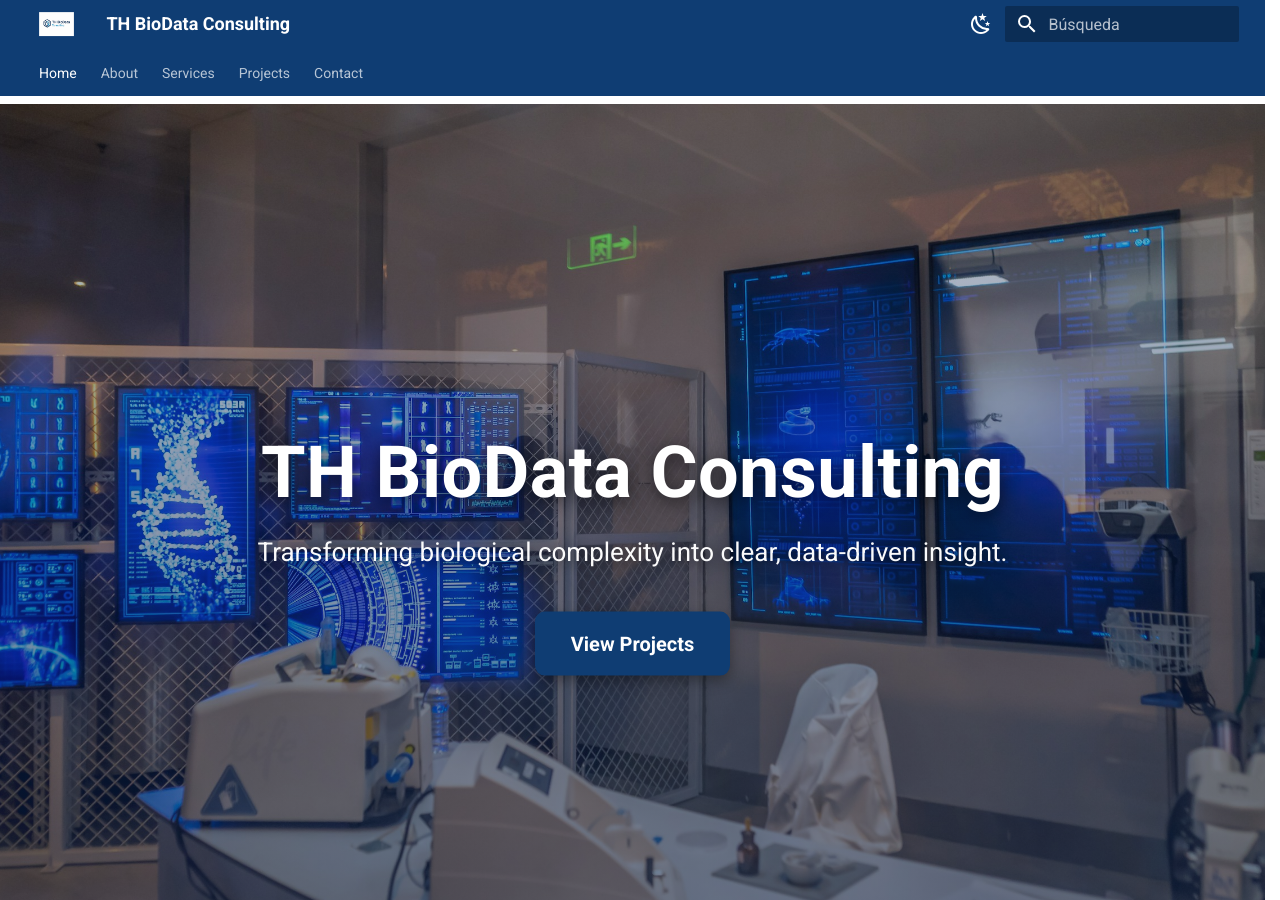
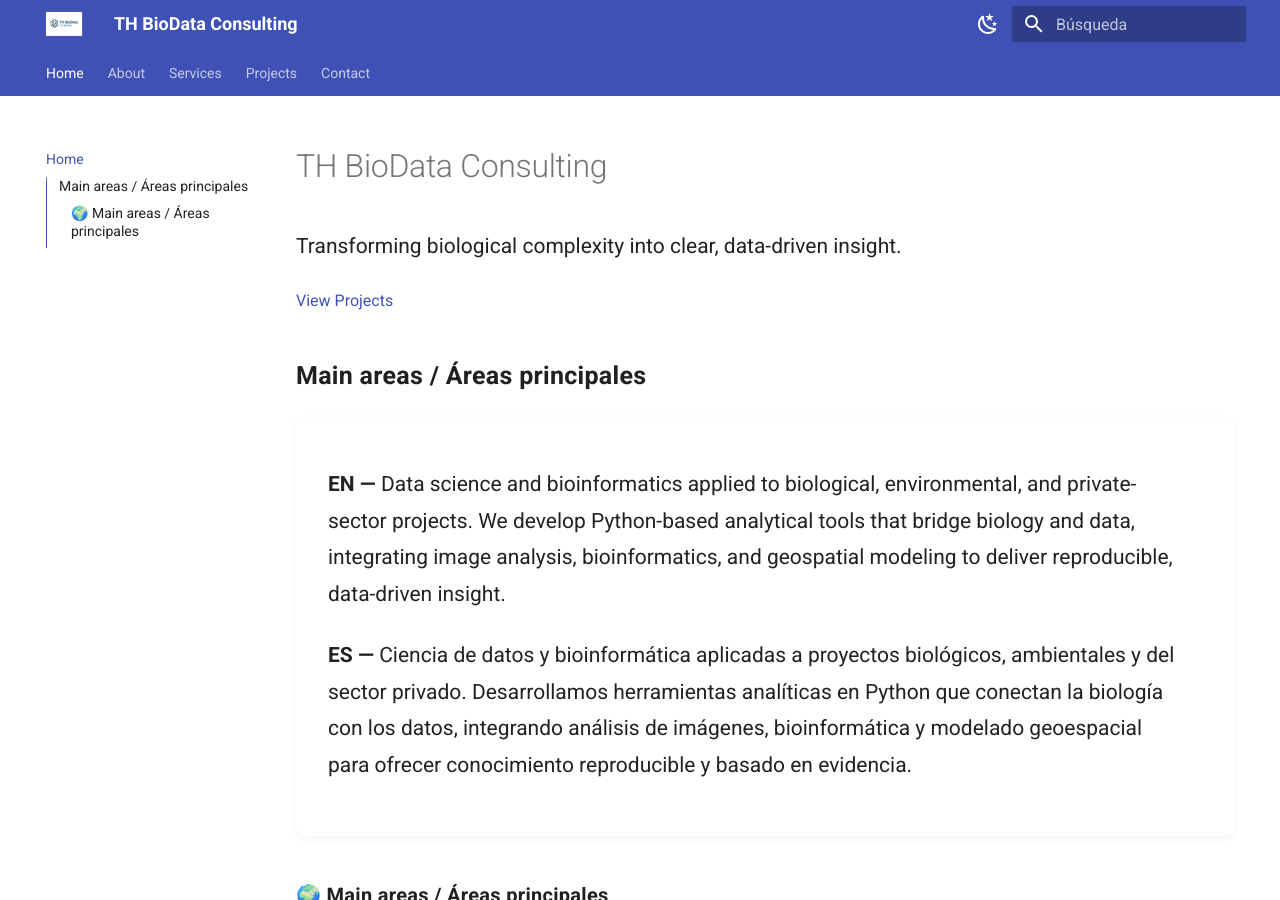
Before and after one commit to TH-BioData/th-biodata.github.io, an MkDocs documentation site: the page built from docs/index.md, in a window 1280 px wide and 900 px high. Built offline with MkDocs 1.6.1 and Material for MkDocs 9.7.7, drawn with Linux system fonts in a browser that asks for light colours.

Commit message:
Update extra.css

```diff
--- a/docs/styles/extra.css
+++ b/docs/styles/extra.css
@@ -1,168 +1,96 @@
 /* ============================================================
-TH BioData — Estilos finales depurados
-Hero fullscreen + barras azul uniforme + overlay degradado
-Centrado absoluto + Fade al scrollear
+TH BioData — Texto principal bajo el hero (legibilidad + jerarquía)
+(No toca el hero ni la barra superior)
 ============================================================ */
 
-/* -------------------- Paleta global -------------------- */
-:root {
-  --th-color-corporate-blue: #0F3D73;      /* primario */
-  --th-color-corporate-light-blue: #7CC6FF;/* acento */
+/* Fondo suave y aire alrededor del bloque posterior al hero */
+#th-hero + .md-content,
+#th-hero + .md-typeset {
+  background: #f9fafc;
+  padding-top: 2rem;
+  padding-bottom: 3rem;
 }
 
-/* Tema claro */
-[data-md-color-scheme="default"] {
-  --md-primary-fg-color: var(--th-color-corporate-blue);
-  --md-primary-fg-color--light: #1E5AA6;
-  --md-primary-fg-color--dark: #0A2350;
-  --md-accent-fg-color: var(--th-color-corporate-light-blue);
+/* Encabezados de sección */
+.md-typeset h2,
+.md-typeset h3 {
+  color: var(--th-color-corporate-blue);
+  font-weight: 800;
+  letter-spacing: 0.3px;
+  text-shadow: 0 1px 2px rgba(0,0,0,0.05);
+  margin-top: 2.2rem;
+  margin-bottom: 1.2rem;
 }
 
-/* Tema oscuro */
-[data-md-color-scheme="slate"] {
-  --md-primary-fg-color: var(--th-color-corporate-blue);
-  --md-primary-fg-color--light: #2A6BBE;
-  --md-primary-fg-color--dark: #071B3A;
-  --md-accent-fg-color: var(--th-color-corporate-light-blue);
+/* Párrafos globales (limitamos ancho para lectura cómoda) */
+.md-typeset p {
+  max-width: 850px;
+  line-height: 1.75;
+  font-size: 1.05rem;
+  color: #222;
+  margin-bottom: 1.2rem;
 }
 
-/* -------------------- Barras superiores (header + tabs) -------------------- */
-.md-header,
-.md-tabs {
-  background-color: #0F3D73 !important;
-  color: #fff !important;
+/* Bloque bilingüe (EN/ES) */
+.bio-section {
+  background: #fff;
+  border-left: 4px solid var(--th-color-corporate-light-blue);
+  border-radius: 10px;
+  box-shadow: 0 3px 10px rgba(0,0,0,0.04);
+  padding: 1.4rem 1.6rem;
+  margin-bottom: 2rem;
+}
+.bio-section strong {
+  color: var(--th-color-corporate-blue);
+  font-weight: 700;
 }
 
-/* En Home: sin blur/transparencia */
-body:has(#th-hero) .md-header {
-  background-color: #0F3D73 !important;
-  backdrop-filter: none !important;
+/* Lista de áreas principales en formato “cards” */
+.bio-areas {
+  display: grid;
+  gap: 1.3rem;
+  margin-top: 2rem;
+  margin-bottom: 2rem;
+  padding-left: 1.1rem; /* mantiene bullets alineados */
+}
+.bio-areas li {
+  background: #fff;
+  border-radius: 10px;
+  padding: 1rem 1.3rem;
+  box-shadow: 0 3px 8px rgba(0,0,0,0.05);
+  transition: transform .25s ease, box-shadow .25s ease;
+  line-height: 1.65;
+}
+.bio-areas li:hover {
+  transform: translateY(-3px);
+  box-shadow: 0 6px 16px rgba(0,0,0,0.1);
+}
+.bio-areas li strong {
+  color: var(--th-color-corporate-blue);
+  font-weight: 700;
+}
+.bio-areas li::marker {
+  content: "🔹 ";
+  color: var(--th-color-corporate-light-blue);
 }
 
-/* -------------------- Ajustes exclusivos de HOME -------------------- */
-/* Ocultar sidebars en Home */
-body:has(#th-hero) .md-sidebar--primary,
-body:has(#th-hero) .md-sidebar--secondary {
-  display: none !important;
+/* Tagline final centrada */
+.bio-tagline {
+  text-align: center;
+  margin-top: 8px;
+  color: #334;
+  font-size: 0.98rem;
+  opacity: .9;
 }
 
-/* Layout ancho completo sólo en Home */
-body:has(#th-hero) .md-main { padding-top: 0 !important; }
-body:has(#th-hero) .md-main > .md-grid,
-body:has(#th-hero) .md-content,
-body:has(#th-hero) .md-content__inner,
-body:has(#th-hero) .md-typeset {
-  max-width: 100% !important;
-  width: 100% !important;
-  padding: 0 !important;
-  margin: 0 !important;
+/* Responsive */
+@media (max-width: 768px) {
+  .md-typeset p { font-size: 1rem; }
+  .bio-section { padding: 1.1rem 1.2rem; }
+  .bio-areas li { padding: 0.9rem 1.05rem; }
 }
 
-/* Evita reflujo por la barra de scroll */
-html { scrollbar-gutter: stable; }
-
-/* -------------------- HERO fullscreen -------------------- */
-#th-hero {
-  position: relative;
-  width: 100% !important;
-  min-height: 100vh;
-  min-height: 100svh;
-  overflow: hidden;
-
-  /* Fade-on-scroll */
-  will-change: opacity, transform;
-  transition: opacity .12s linear, transform .12s linear;
+/* Accesibilidad: si el usuario reduce motion, sin animaciones extra */
+@media (prefers-reduced-motion: reduce) {
+  .bio-areas li { transition: none !important; transform: none !important; }
 }
-
-/* Imagen de fondo */
-#th-hero .hero__bg {
-  position: absolute;
-  inset: 0;
-  background: url('../assets/home_hero_v2.jpg') center / cover no-repeat;
-  z-index: 0;
-  transition: transform 15s linear, filter 2s ease;
-}
-#th-hero .hero__bg:hover {
-  transform: scale(1.05);
-  filter: brightness(1.06);
-}
-
-/* Overlay general (degradado vertical) */
-#th-hero::before {
-  content: "";
-  position: absolute;
-  inset: 0;
-  background: linear-gradient(
-    to bottom,
-    rgba(10, 35, 80, 0.25) 0%,
-    rgba(10, 35, 80, 0.45) 40%,
-    rgba(10, 35, 80, 0.62) 100%
-  );
-  z-index: 1; /* sobre la imagen, debajo del contenido */
-}
-
-/* -------------------- Contenido del hero -------------------- */
-#th-hero .hero__content {
-  position: absolute;
-  top: 50%;
-  left: 50%;
-  transform: translate(-50%, -50%);
-  z-index: 2;
-  display: flex;
-  flex-direction: column;
-  align-items: center;
-  text-align: center;
-  color: #fff;
-  padding: 0 5%;
-  width: min(1100px, 92vw);
-}
-
-/* Sin recuadro adicional */
-#th-hero .hero__content::before { content: none !important; }
-
-/* -------------------- Tipografías y CTA -------------------- */
-#th-hero .hero__content .hero__title {
-  color: #FFFFFF !important;
-  font-size: clamp(40px, 7vw, 72px);
-  font-weight: 800;
-  line-height: 1.1;
-  margin: 0 0 20px 0;
-  letter-spacing: 0.4px;
-  text-shadow: 0 4px 18px rgba(0,0,0,0.65);
-}
-
-#th-hero .hero__content .hero__tag {
-  color: #FFFFFF !important;
-  font-size: clamp(18px, 2.2vw, 26px);
-  font-weight: 400;
-  line-height: 1.6;
-  margin: 0 0 38px 0;
-  opacity: 0.98;
-  text-shadow: 0 3px 14px rgba(0,0,0,0.6);
-}
-
-#th-hero .hero__content .hero__cta {
-  display: inline-block;
-  padding: 16px 36px;
-  font-size: clamp(16px, 1.8vw, 20px);
-  font-weight: 700;
-  border-radius: 10px;
-  color: #fff !important;
-  background: var(--th-color-corporate-blue);
-  text-decoration: none;
-  box-shadow: 0 5px 14px rgba(0,0,0,0.35);
-  transition: transform .25s ease, background .25s ease, box-shadow .25s ease;
-}
-#th-hero .hero__content .hero__cta:hover {
-  background: #004B8E;
-  transform: translateY(-4px);
-  box-shadow: 0 10px 22px rgba(0,0,0,0.45);
-}
-
-/* -------------------- Breakpoints -------------------- */
-@media (max-width: 1024px) {
-  #th-hero .hero__content { width: min(900px, 94vw); }
-}
-@media (max-width: 768px) {
-  #th-hero .hero__content { width: 92vw; }
-}
```
